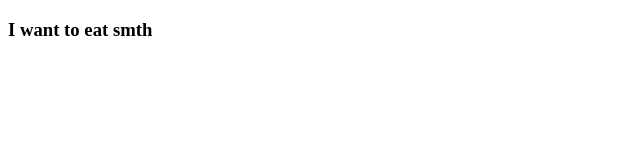
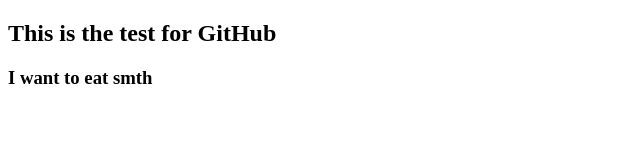
Before and after one commit to kama025/sample, a plain HTML site: page index.html in a window 1280 px wide. Shown: the whole page, without its empty margins (0-640 px from the left). Drawn offline with Linux system fonts and the light colour scheme.

Commit message:
person2 has added code

```diff
--- a/index.html
+++ b/index.html
@@ -7,7 +7,7 @@
     <title>Document</title>
 </head>
 <body>
+    <h2>This is the test for GitHub</h2>
     <h3>I want to eat smth</h3>
-
 </body>
 </html>
```
